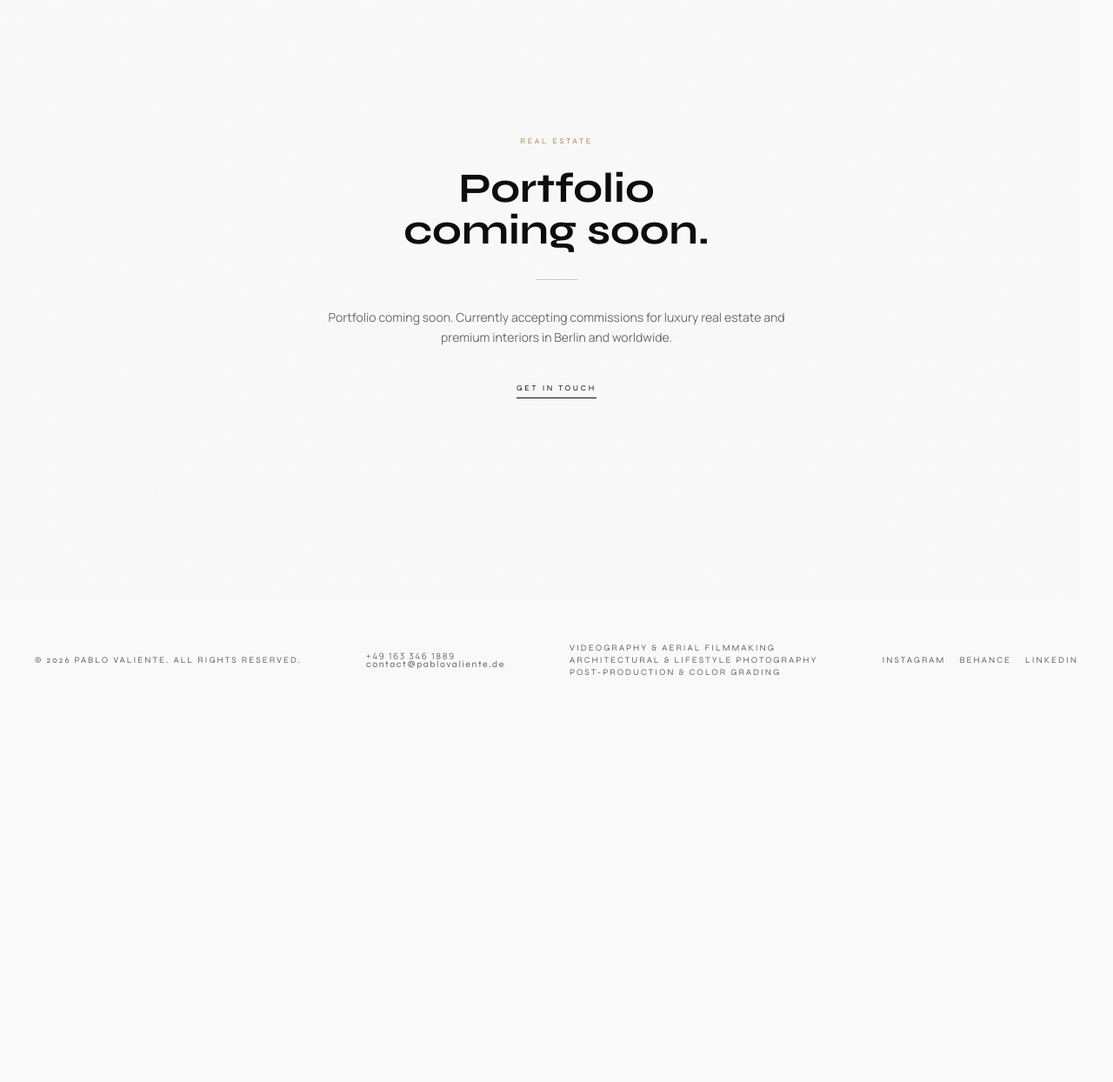
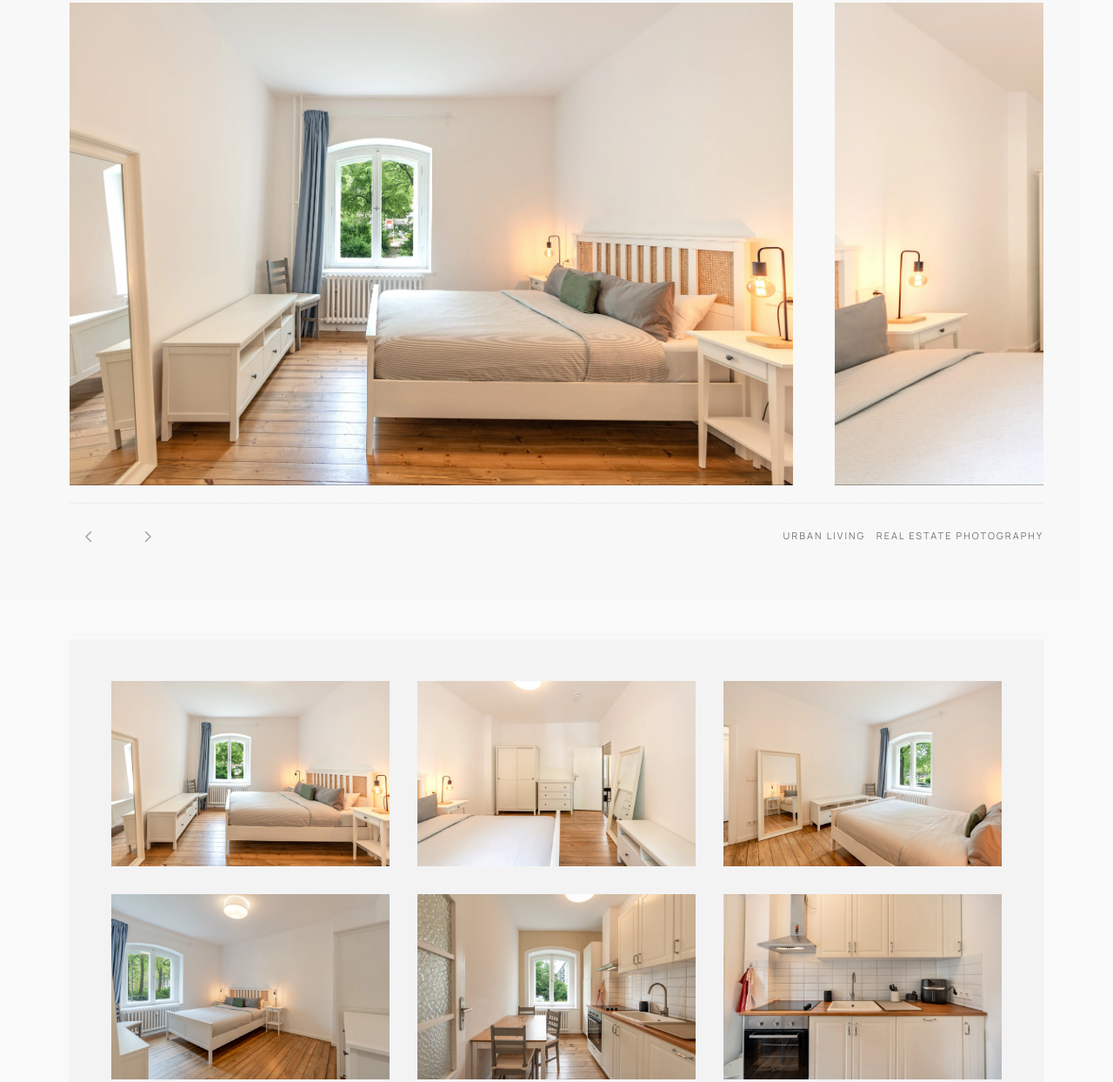
Before and after one commit to pablovaliente235-collab/pablovaliente.de, a plain HTML site: page pablovaliente.de/real-estate/index.html in a window 1280 px wide. Shown: the part 125-1369 px from the top of the page at 87% size. Before the commit the page ends 929 px from the top, so only its background shows below. Drawn offline with nearby package versions, Linux system fonts and the light colour scheme.

Commit message:
Add files via upload

```diff
--- a/pablovaliente.de/real-estate/index.html
+++ b/pablovaliente.de/real-estate/index.html
@@ -3,8 +3,8 @@
 <head>
     <meta charset="utf-8"/>
     <meta content="width=device-width, initial-scale=1.0" name="viewport"/>
-    <title>Immobilien — Pablo Valiente | Real Estate Photography Berlin</title>
-    <meta name="description" content="Immobilienfotografie von Pablo Valiente — Luxusimmobilien und exklusive Interieurs in Berlin und weltweit. Jetzt Anfrage stellen."/>
+    <title>Immobilien — Pablo Valiente | Urban Living Berlin</title>
+    <meta name="description" content="Immobilienfotografie von Pablo Valiente — Urban Living Berlin. Luxusimmobilien und exklusive Interieurs professionell in Szene gesetzt."/>
     <link rel="canonical" href="https://pablovaliente.de/real-estate/"/>
     <link rel="alternate" hreflang="de" href="https://pablovaliente.de/real-estate/"/>
     <link rel="alternate" hreflang="en" href="https://pablovaliente.de/real-estate/"/>
@@ -16,13 +16,14 @@
     <link rel="preload" as="style" href="https://fonts.googleapis.com/css2?family=Syne:wght@400;700;800&family=Manrope:wght@300;400;500;600&display=swap" onload="this.onload=null;this.rel='stylesheet'">
     <noscript><link rel="stylesheet" href="https://fonts.googleapis.com/css2?family=Syne:wght@400;700;800&family=Manrope:wght@300;400;500;600&display=swap"></noscript>
     <link rel="stylesheet" href="../css/global.css">
-    <style>body { background-color: #f9f9f9; }</style>
+    <style>body { background-color: #f9f9f9; } .slide-wrap { aspect-ratio: 3/2; }
+    </style>
     <script type="application/ld+json">
     {
       "@context": "https://schema.org",
-      "@type": "CollectionPage",
-      "name": "Immobilienfotografie — Pablo Valiente",
-      "description": "Immobilienfotografie für Luxusimmobilien und exklusive Interieurs in Berlin und weltweit — Pablo Valiente.",
+      "@type": "ImageGallery",
+      "name": "Urban Living Berlin — Pablo Valiente",
+      "description": "Immobilienfotografie von Pablo Valiente — Urban Living Berlin.",
       "url": "https://pablovaliente.de/real-estate/",
       "creator": { "@type": "Person", "name": "Pablo Valiente", "url": "https://pablovaliente.de" }
     }
@@ -64,18 +65,55 @@
                 <button id="langToggleOverlay" class="font-['Syne'] text-[11px] font-bold tracking-[0.2em] uppercase text-black/40 hover:text-black transition-colors mt-4">EN</button>
             </div>
         </div>
+        <nav class="w-full flex lg:justify-center items-center py-4 px-4 md:px-6 nav-scroll border-t border-black/5 lg:border-none" id="project-subnav">
+            <a class="font-['Syne'] uppercase tracking-[0.2em] font-bold text-black text-[9px]">URBAN LIVING</a>
+        </nav>
     </header>
 
-    <main class="min-h-screen px-4 md:px-6 lg:px-20 max-w-screen-2xl mx-auto flex items-center justify-center pt-28 lg:pt-32 pb-16">
-        <div class="max-w-xl text-center">
-            <p class="font-['Syne'] text-[9px] tracking-[0.3em] uppercase text-[#A8895A] mb-6" data-i18n="nav_realestate">IMMOBILIEN</p>
-            <h1 class="font-['Syne'] text-3xl md:text-4xl lg:text-5xl font-bold text-[#0C0C0B] leading-tight mb-8" data-i18n="realestate_heading">Portfolio<br>in Kürze.</h1>
-            <div class="w-12 h-px bg-black/20 mx-auto mb-8"></div>
-            <p class="font-['Manrope'] text-[13px] md:text-[14px] leading-relaxed text-[#0C0C0B]/60" data-i18n="realestate_text">
-                Portfolio in Kürze verfügbar. Aktuell nehme ich Aufträge für Luxusimmobilien und exklusive Interieurs in Berlin und weltweit an.
-            </p>
-            <a href="../contact/" class="inline-block mt-10 font-['Syne'] text-[9px] tracking-[0.3em] uppercase text-[#0C0C0B] border-b border-[#0C0C0B] pb-1 hover:opacity-50 transition-opacity" data-i18n="label_get_in_touch">KONTAKT</a>
-        </div>
+    <main class="px-4 md:px-6 lg:px-20 max-w-screen-2xl mx-auto pt-28 lg:pt-32 pb-2 lg:pb-6">
+
+        <section class="relative overflow-hidden mb-6 lg:mb-24">
+            <div class="flex space-x-4 md:space-x-8 lg:space-x-12 overflow-x-auto kinetic-scroll snap-x snap-mandatory scroll-smooth pb-4" id="slider" style="outline: none;">
+                <div class="min-w-[92vw] md:min-w-[80vw] lg:min-w-[65vw] snap-center flex-shrink-0">
+                    <div class="slide-wrap"><img src="../assets/real-estate/project-1/frame_01.webp" alt="Urban Living Berlin — Immobilienfotografie 01" loading="eager" fetchpriority="high"></div>
+                </div>
+                <div class="min-w-[92vw] md:min-w-[80vw] lg:min-w-[65vw] snap-center flex-shrink-0">
+                    <div class="slide-wrap"><img src="../assets/real-estate/project-1/frame_02.webp" alt="Urban Living Berlin — Immobilienfotografie 02" loading="lazy"></div>
+                </div>
+                <div class="min-w-[92vw] md:min-w-[80vw] lg:min-w-[65vw] snap-center flex-shrink-0">
+                    <div class="slide-wrap"><img src="../assets/real-estate/project-1/frame_03.webp" alt="Urban Living Berlin — Immobilienfotografie 03" loading="lazy"></div>
+                </div>
+                <div class="min-w-[92vw] md:min-w-[80vw] lg:min-w-[65vw] snap-center flex-shrink-0">
+                    <div class="slide-wrap"><img src="../assets/real-estate/project-1/frame_04.webp" alt="Urban Living Berlin — Immobilienfotografie 04" loading="lazy"></div>
+                </div>
+                <div class="min-w-[92vw] md:min-w-[80vw] lg:min-w-[65vw] snap-center flex-shrink-0">
+                    <div class="slide-wrap"><img src="../assets/real-estate/project-1/frame_05.webp" alt="Urban Living Berlin — Immobilienfotografie 05" loading="lazy"></div>
+                </div>
+                <div class="min-w-[92vw] md:min-w-[80vw] lg:min-w-[65vw] snap-center flex-shrink-0">
+                    <div class="slide-wrap"><img src="../assets/real-estate/project-1/frame_06.webp" alt="Urban Living Berlin — Immobilienfotografie 06" loading="lazy"></div>
+                </div>
+                <div class="min-w-[92vw] md:min-w-[80vw] lg:min-w-[65vw] snap-center flex-shrink-0">
+                    <div class="slide-wrap"><img src="../assets/real-estate/project-1/frame_07.webp" alt="Urban Living Berlin — Immobilienfotografie 07" loading="lazy"></div>
+                </div>
+                <div class="min-w-[92vw] md:min-w-[80vw] lg:min-w-[65vw] snap-center flex-shrink-0">
+                    <div class="slide-wrap"><img src="../assets/real-estate/project-1/frame_08.webp" alt="Urban Living Berlin — Immobilienfotografie 08" loading="lazy"></div>
+                </div>
+            </div>
+            <div class="flex flex-row justify-between items-center border-t border-black/5 pt-4 mt-1">
+                <div class="flex items-center space-x-6">
+                    <button class="text-neutral-400 hover:text-black transition-colors w-11 h-11 flex items-center justify-center" id="prevBtn" aria-label="Zurück"><svg width="18" height="18" viewBox="0 0 18 18" fill="none" aria-hidden="true"><path d="M11.5 3.5L6 9l5.5 5.5" stroke="currentColor" stroke-width="1.5" stroke-linecap="round" stroke-linejoin="round"/></svg></button>
+                    <button class="text-neutral-400 hover:text-black transition-colors w-11 h-11 flex items-center justify-center" id="nextBtn" aria-label="Weiter"><svg width="18" height="18" viewBox="0 0 18 18" fill="none" aria-hidden="true"><path d="M6.5 3.5L12 9l-5.5 5.5" stroke="currentColor" stroke-width="1.5" stroke-linecap="round" stroke-linejoin="round"/></svg></button>
+                </div>
+                <div class="font-['Syne'] text-[10px] tracking-[0.2em] font-semibold text-neutral-400 uppercase text-right self-center">
+                    <span class="block lg:inline" style="color:rgb(115,115,115);font-family:Manrope;font-size:11px;font-weight:400;letter-spacing:2px;">URBAN LIVING</span>
+                    <span class="block lg:inline lg:ml-2" style="color:rgb(115,115,115);font-family:Manrope;font-size:11px;font-weight:400;letter-spacing:2px;" data-i18n="slide_sub_realestate">Immobilienfotografie</span>
+                </div>
+            </div>
+        </section>
+
+        <section class="p-2 md:p-6 lg:p-12 shadow-sm mb-2 lg:mb-6 bg-[#f3f3f4]">
+            <div class="grid grid-cols-3 gap-1 md:gap-4 lg:gap-8" id="photo-grid"></div>
+        </section>
     </main>
 
     <footer class="w-full bg-[#f9f9f9]">
@@ -116,9 +154,39 @@
     <script>
         document.querySelectorAll('#footerYear, .footer-year').forEach(el => el.textContent = new Date().getFullYear());
 
+        const slider = document.getElementById('slider');
+        const prevBtn = document.getElementById('prevBtn');
+        const nextBtn = document.getElementById('nextBtn');
         const mobileMenuBtn = document.getElementById('mobile-menu-btn');
         const closeMenuBtn = document.getElementById('close-menu-btn');
         const mobileOverlay = document.getElementById('mobile-overlay');
+
+        const scrollAmount = () => {
+            const item = slider.querySelector('.snap-center');
+            const gap = parseInt(window.getComputedStyle(slider).gap) || 0;
+            return item.clientWidth + gap;
+        };
+
+        nextBtn.addEventListener('click', () => slider.scrollBy({ left: scrollAmount(), behavior: 'smooth' }));
+        prevBtn.addEventListener('click', () => slider.scrollBy({ left: -scrollAmount(), behavior: 'smooth' }));
+
+        window.addEventListener('keydown', e => {
+            if (e.key === 'ArrowRight') slider.scrollBy({ left: scrollAmount(), behavior: 'smooth' });
+            else if (e.key === 'ArrowLeft') slider.scrollBy({ left: -scrollAmount(), behavior: 'smooth' });
+        });
+
+        slider.addEventListener('click', e => {
+            const slide = e.target.closest('.snap-center');
+            if (!slide) return;
+            const sliderRect = slider.getBoundingClientRect();
+            const slideRect = slide.getBoundingClientRect();
+            const isCenterSlide = Math.abs((sliderRect.left + sliderRect.width / 2) - (slideRect.left + slideRect.width / 2)) < slideRect.width / 2;
+            if (isCenterSlide) {
+                slider.scrollBy({ left: e.clientX - slideRect.left > slideRect.width / 2 ? scrollAmount() : -scrollAmount(), behavior: 'smooth' });
+            } else {
+                slider.scrollTo({ left: slide.offsetLeft - (slider.clientWidth / 2) + (slide.clientWidth / 2), behavior: 'smooth' });
+            }
+        });
 
         function openMenu()  { mobileOverlay.classList.remove('hidden'); mobileOverlay.classList.add('flex'); mobileMenuBtn.setAttribute('aria-expanded','true');  document.body.classList.add('mobile-menu-open'); }
         function closeMenu() { mobileOverlay.classList.add('hidden');    mobileOverlay.classList.remove('flex'); mobileMenuBtn.setAttribute('aria-expanded','false'); document.body.classList.remove('mobile-menu-open'); }
@@ -126,17 +194,26 @@
         closeMenuBtn.addEventListener('click', closeMenu);
         mobileOverlay.querySelectorAll('a').forEach(a => a.addEventListener('click', closeMenu));
 
-        /* Extend i18n with real-estate-specific keys before initLang */
-        i18n.de.realestate_heading = 'Portfolio\nin Kürze.';
-        i18n.de.realestate_text    = 'Portfolio in Kürze verfügbar. Aktuell nehme ich Aufträge für Luxusimmobilien und exklusive Interieurs in Berlin und weltweit an.';
-        i18n.en.realestate_heading = 'Portfolio\ncoming soon.';
-        i18n.en.realestate_text    = 'Portfolio coming soon. Currently accepting commissions for luxury real estate and premium interiors in Berlin and worldwide.';
+        async function loadFrames() {
+            const grid = document.getElementById('photo-grid');
+            const base = '../assets/real-estate/project-1';
+            let i = 1;
+            while (true) {
+                const n = i.toString().padStart(2, '0');
+                const src = `${base}/frame_${n}.webp`;
+                const ok = await new Promise(res => { const img = new Image(); img.onload = () => res(true); img.onerror = () => res(false); img.src = src; });
+                if (!ok) break;
+                const div = document.createElement('div');
+                div.className = 'group aspect-[3/2] overflow-hidden bg-neutral-100';
+                div.innerHTML = `<img class="w-full h-full object-cover hover:scale-105 transition-all duration-700 ease-in-out" src="${src}" alt="Urban Living Berlin ${n}" loading="lazy"/>`;
+                grid.appendChild(div);
+                i++;
+            }
+        }
+        loadFrames();
 
-        function onLangChange(lang) {
-            /* Render newlines as <br> in the heading */
-            const h = document.querySelector('[data-i18n="realestate_heading"]');
-            if (h) h.innerHTML = i18n[lang].realestate_heading.replace(/\n/g, '<br>');
-        }
+        i18n.de.slide_sub_realestate = 'Immobilienfotografie';
+        i18n.en.slide_sub_realestate = 'Real Estate Photography';
 
         initLang();
     </script>
```
Also changed, not shown: pablovaliente.de/assets/real-estate/project-1/frame_01.webp (added), pablovaliente.de/assets/real-estate/project-1/frame_02.webp (added), pablovaliente.de/assets/real-estate/project-1/frame_03.webp (added), pablovaliente.de/assets/real-estate/project-1/frame_04.webp (added), pablovaliente.de/assets/real-estate/project-1/frame_05.webp (added), pablovaliente.de/assets/real-estate/project-1/frame_06.webp (added), pablovaliente.de/assets/real-estate/project-1/frame_07.webp (added), pablovaliente.de/assets/real-estate/project-1/frame_08.webp (added).
